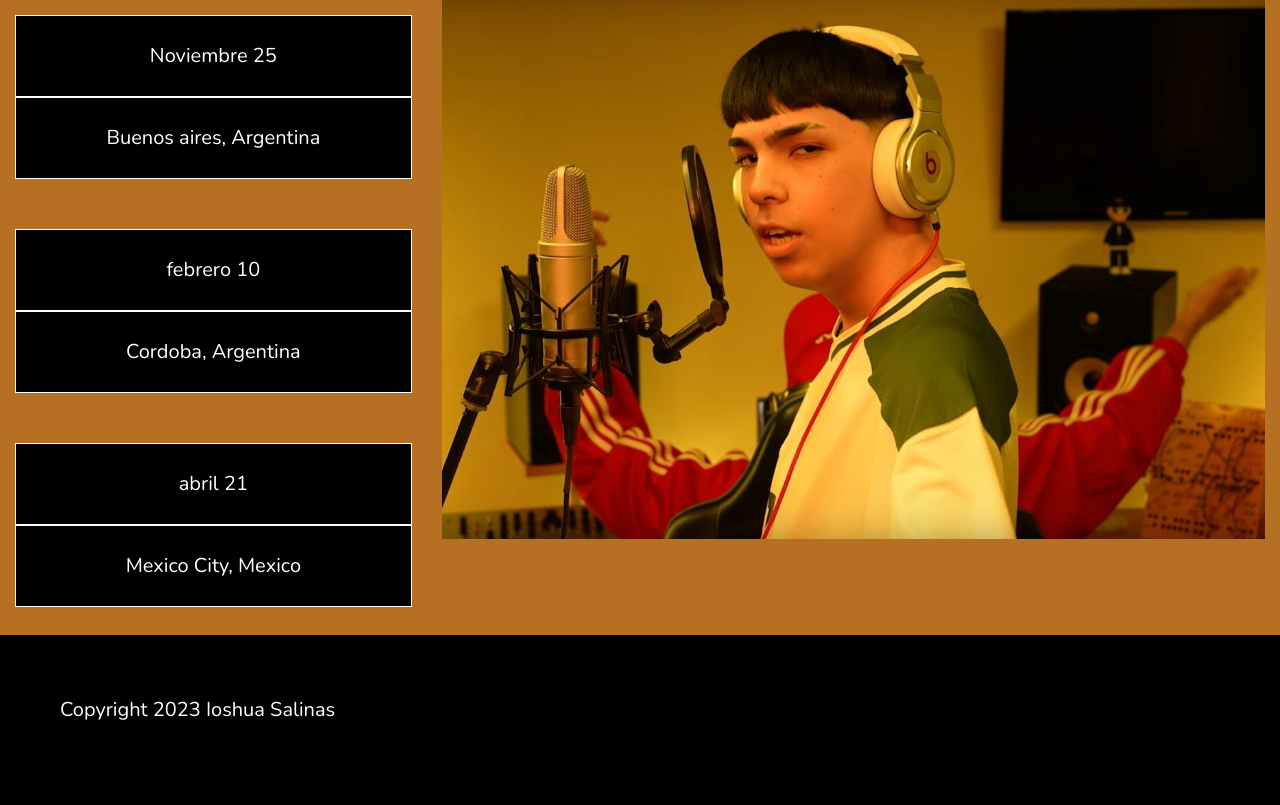
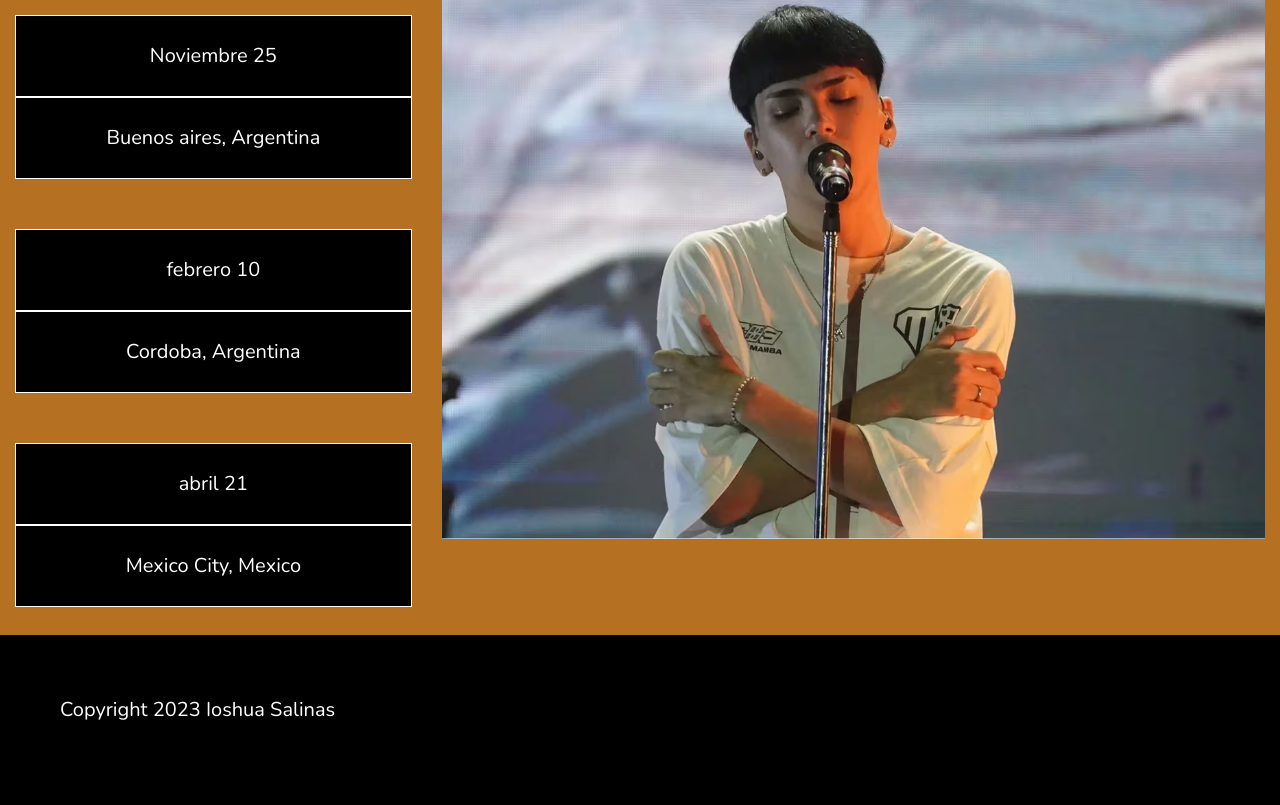
Before and after one commit to Ioshua04/Mi-repositorio, a website: page tour.html in a window 1280 px wide. Shown: the part 150-955 px from the top of the page. Drawn offline with nearby package versions, Linux system fonts and the light colour scheme.

Commit message:
agregando img terminado

```diff
--- a/tour.html
+++ b/tour.html
@@ -76,7 +76,7 @@
             </div>
           </div>
           <div class="col-12 col-md-12 col-lg-8">
-              <img src="./assets/img/Milo j.jpg" alt="Milo j" class="img-fluid">
+              <img src="./assets/img/milo concierto.jpg" alt="Milo j concierto" class="img-fluid">
           </div>
       </div>
   </div>
```
